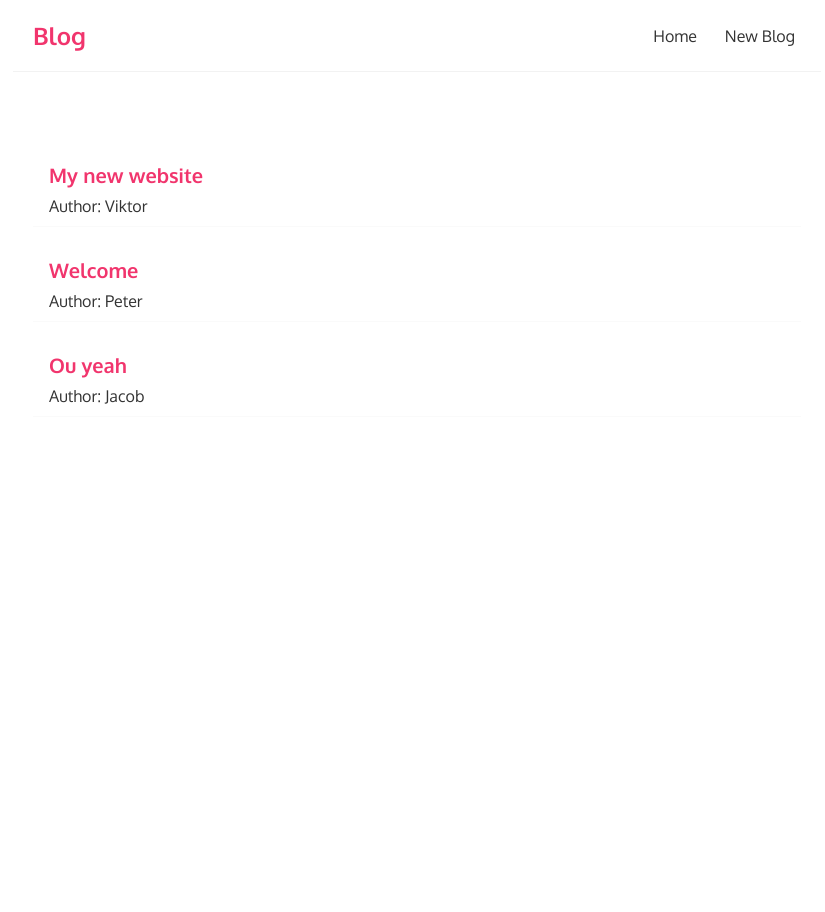
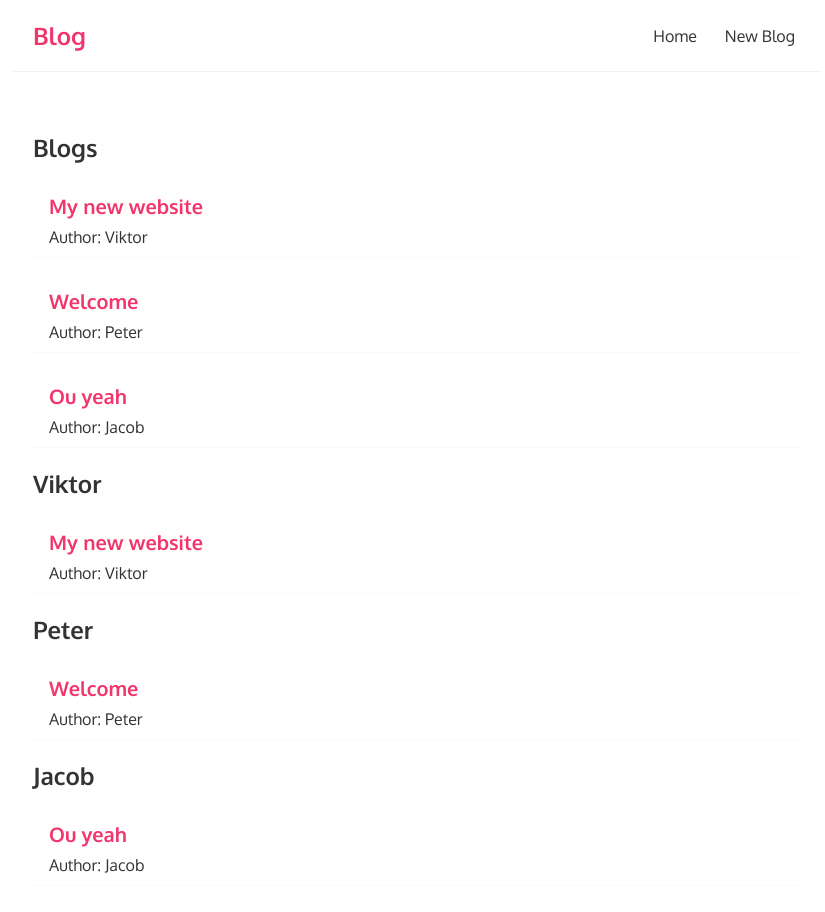
Before and after one commit to viktorsuster/React-Fundamentals, a React (Create React App) app: page / in a window 1280 px wide. Shown: the top 912 px of the page, without its empty margins (223-1048 px from the left). Before the commit the page ends 800 px from the top, so only its background shows below. Built offline with nearby package versions, Linux system fonts and the light colour scheme.

Commit message:
Reusing components

```diff
--- a/src/Components/BlogList/index.jsx
+++ b/src/Components/BlogList/index.jsx
@@ -1,8 +1,9 @@
 import React from 'react'
 
-const BlogList = ( { blogs }) => {
+const BlogList = ( { blogs, title }) => {
   return (
     <div>
+      <h2>{ title }</h2>
       {blogs.map((blog) => (
         <div className='blog-preview' key={blog.id}>
           <h2>{blog.title}</h2>
--- a/src/Components/Home/index.jsx
+++ b/src/Components/Home/index.jsx
@@ -9,7 +9,10 @@ const Home = () => {
   ])
   return (
     <div className='home'>
-      <BlogList blogs={blogs} />
+      <BlogList blogs={blogs} title="Blogs"/>
+      <BlogList blogs={blogs.filter((blog) => blog.author === "Viktor")} title="Viktor" />
+      <BlogList blogs={blogs.filter((blog) => blog.author === "Peter")} title="Peter" />
+      <BlogList blogs={blogs.filter((blog) => blog.author === "Jacob")} title="Jacob" />
       </div>
   )
 }
```
